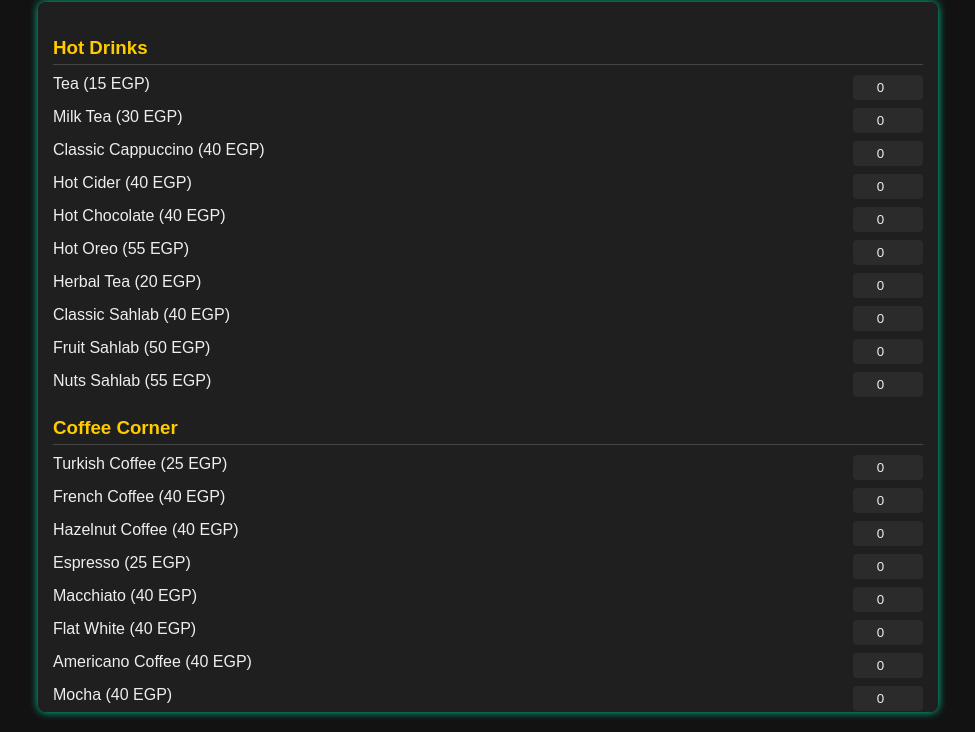
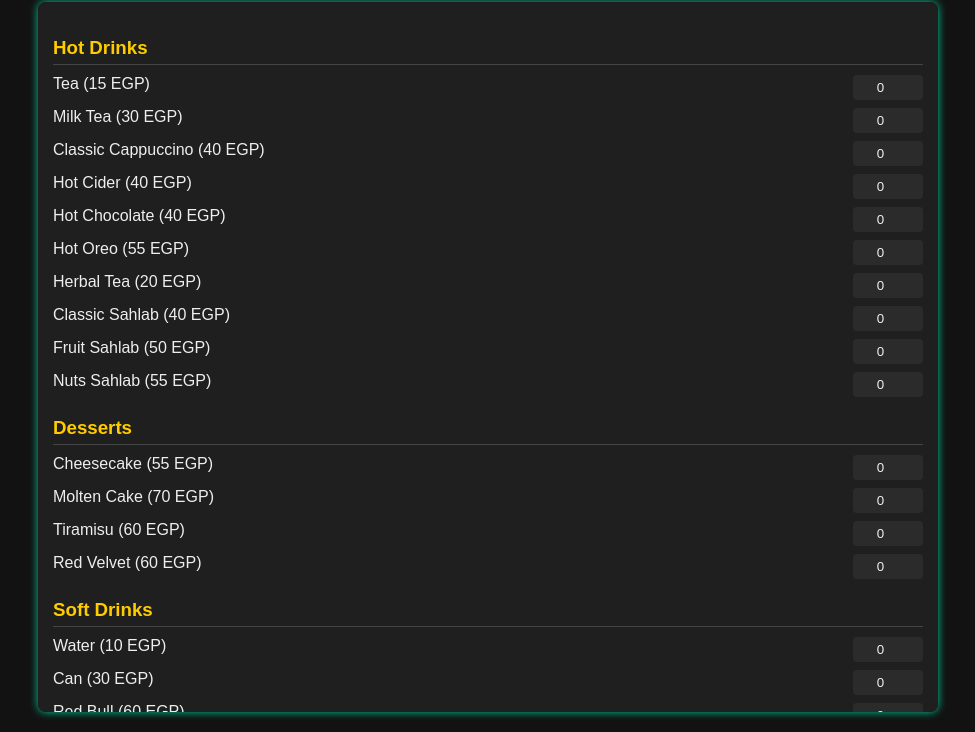
Before and after one commit to waledyasser27/my-site, a plain HTML site: page menu.html in a window 1280 px wide. Shown: the part 86-818 px from the top of the page, without its empty margins (152-1127 px from the left). Drawn offline with Linux system fonts and the light colour scheme.

Commit message:
Update menu.html

```diff
--- a/menu.html
+++ b/menu.html
@@ -171,6 +171,18 @@
                 { name: "Classic Sahlab", price: 40 },
                 { name: "Fruit Sahlab", price: 50 },
                 { name: "Nuts Sahlab", price: 55 }
+                ],
+
+            "Desserts": [
+                 { name: "Cheesecake", price: 55, category: "Desserts" },
+                 { name: "Molten Cake", price: 70, category: "Desserts" },
+                   { name: "Tiramisu", price: 60, category: "Desserts" },
+                   { name: "Red Velvet", price: 60, category: "Desserts" },
+            ],
+            "Soft Drinks": [
+                { name: "Water", price: 10, category: "Soft Drinks" },
+                { name: "Can", price: 30, category: "Soft Drinks" },
+                { name: "Red Bull", price: 60, category: "Soft Drinks" }
             ],
             "Coffee Corner": [
                 { name: "Turkish Coffee", price: 25 },
```
